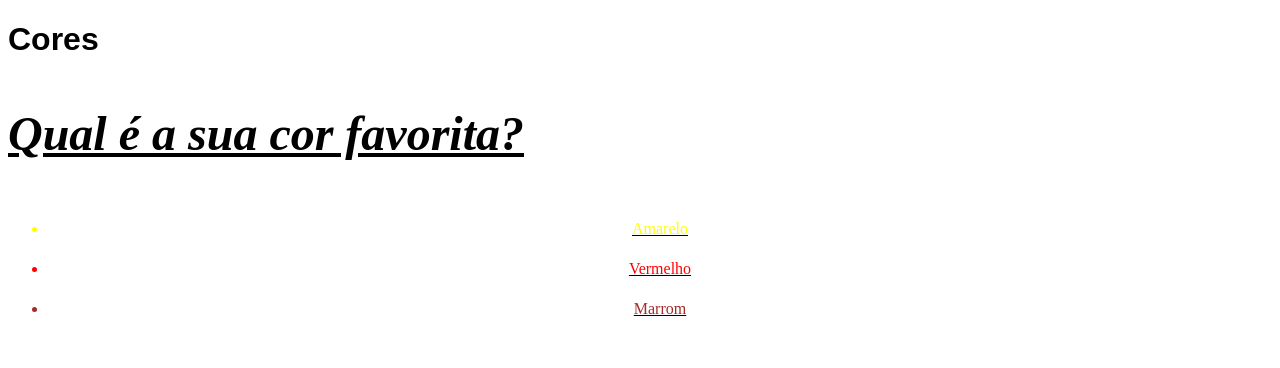
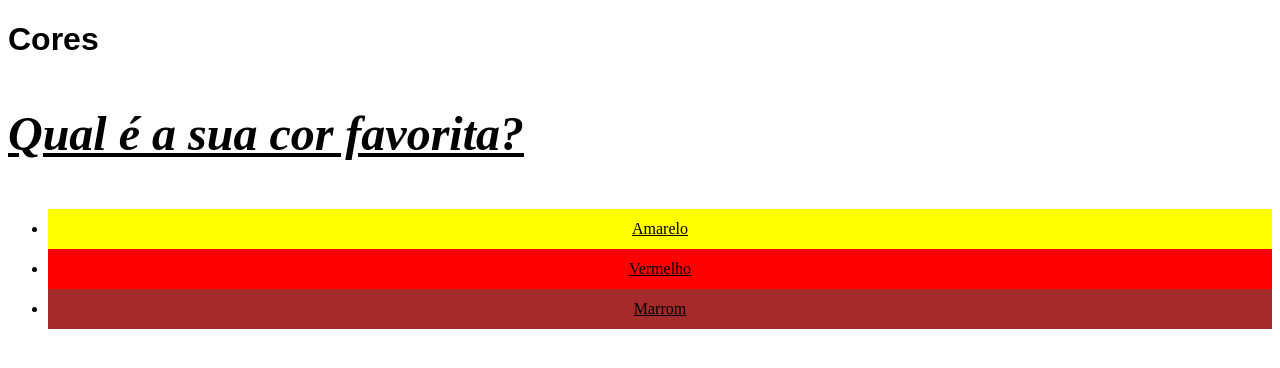
Before and after one commit to GabrielFeBe/Exerc-cios-trybe, a plain HTML site: page HTML-E-CSS/Dia2-Primeiros-Passos-em-CSS/index-css2.html in a window 1280 px wide. Drawn offline with Linux system fonts and the light colour scheme.

Commit message:
tinha confundido uma coisa

```diff
--- a/HTML-E-CSS/Dia2-Primeiros-Passos-em-CSS/index-css2.html
+++ b/HTML-E-CSS/Dia2-Primeiros-Passos-em-CSS/index-css2.html
@@ -17,13 +17,13 @@
             font-size: 16px;
         }
         #am {
-            color: yellow;
+            background-color: yellow;
         }
         #ver {
-            color: red;
+            background-color: red;
         }
         #mar {
-            color: brown;
+            background-color: brown;
         }
         ul {
             line-height: 40px;
```
